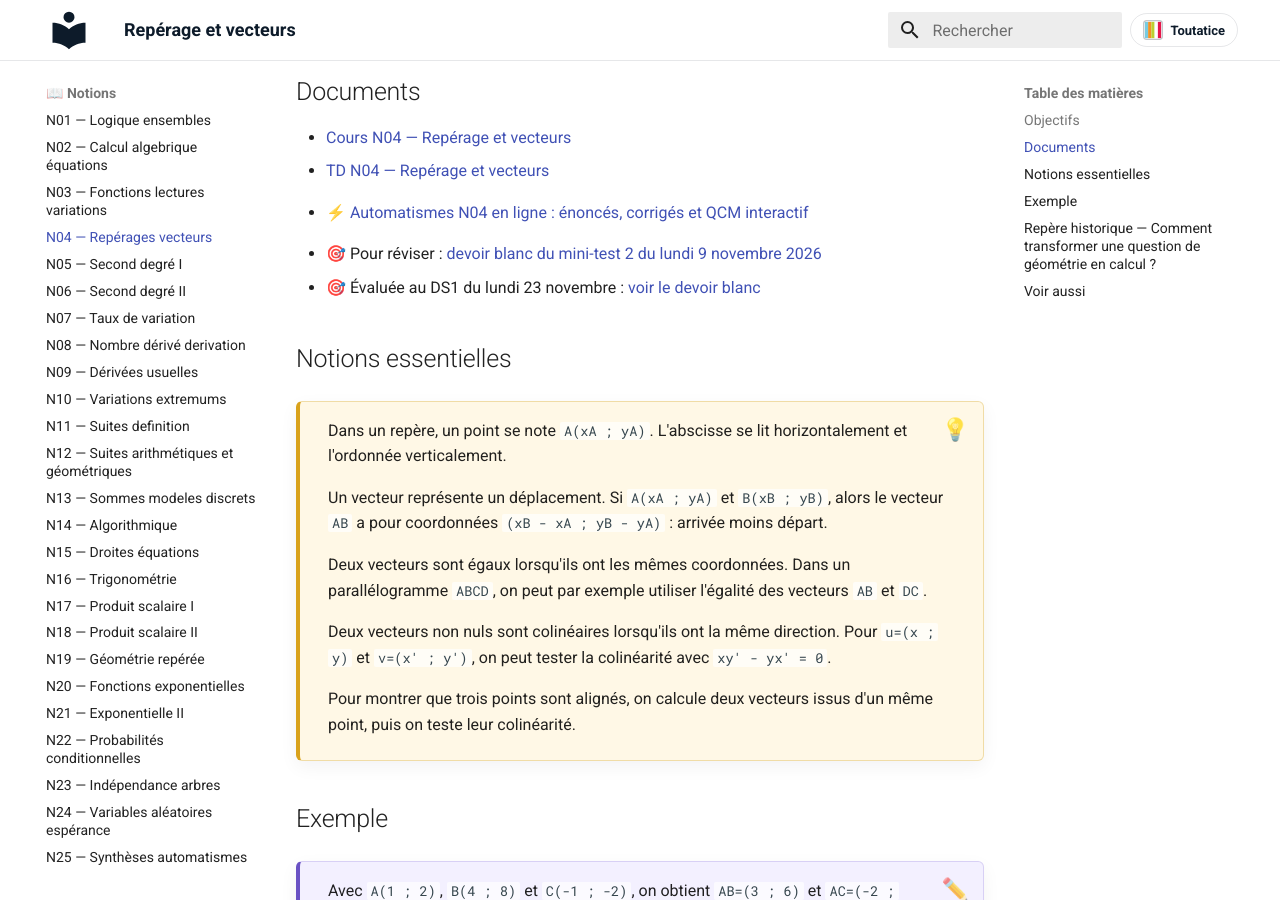
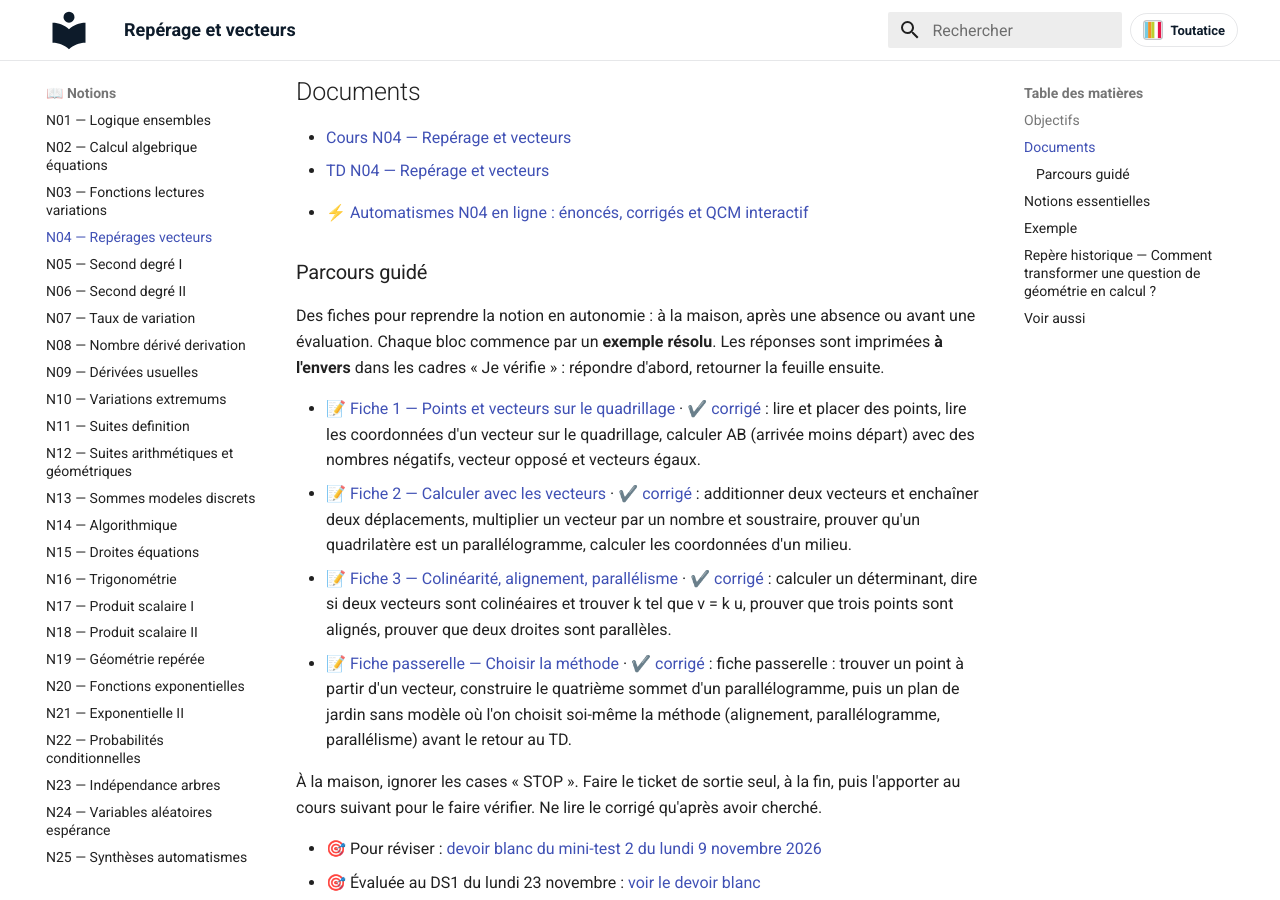
Before and after one commit to vnicolle56610/maths-premiere-specialite, an MkDocs documentation site: the page built from docs/notions/N04-reperages-vecteurs.md, in a window 1280 px wide and 900 px high, scrolled down 626 px. Built offline with MkDocs 1.6.1 and Material for MkDocs 9.7.7, drawn with Linux system fonts in a browser that asks for light colours.

Commit message:
Publication automatique : 9 fichier(s) copié(s), 2 page(s) mise(s) à jour
Fichiers copiés :
  - docs/cours/COURS_N04_REPERAGES_VECTEURS.pdf
  - docs/parcours-guide/PARCOURS_GUIDE_N04_FICHE_1.pdf
  - docs/parcours-guide/PARCOURS_GUIDE_N04_FICHE_1_CORRIGE.pdf
  - docs/parcours-guide/PARCOURS_GUIDE_N04_FICHE_2.pdf
  - docs/parcours-guide/PARCOURS_GUIDE_N04_FICHE_2_CORRIGE.pdf
  - docs/parcours-guide/PARCOURS_GUIDE_N04_FICHE_3.pdf
  - docs/parcours-guide/PARCOURS_GUIDE_N04_FICHE_3_CORRIGE.pdf
  - docs/parcours-guide/PARCOURS_GUIDE_N04_FICHE_4.pdf
  - docs/parcours-guide/PARCOURS_GUIDE_N04_FICHE_4_CORRIGE.pdf

Pages mises à jour :
  - docs/corriges/index.md
  - docs/notions/N04-reperages-vecteurs.md

Autres fichiers :
  - publication_manifest.json

Généré par le protocole de publication (publier_ressources_site.py / publier_ressources_gui.py).

```diff
--- a/docs/notions/N04-reperages-vecteurs.md
+++ b/docs/notions/N04-reperages-vecteurs.md
@@ -32,6 +32,19 @@ Le repérage donne un langage efficace pour traiter la géométrie par le calcul
 <!-- AUTOMATISMES-WEB:START -->
 - ⚡ [Automatismes N04 en ligne : énoncés, corrigés et QCM interactif](../automatismes/automatismes-N04-reperage-vecteurs.md)
 <!-- AUTOMATISMES-WEB:END -->
+
+<!-- PARCOURS-GUIDE:START -->
+### Parcours guidé
+
+Des fiches pour reprendre la notion en autonomie : à la maison, après une absence ou avant une évaluation. Chaque bloc commence par un **exemple résolu**. Les réponses sont imprimées **à l'envers** dans les cadres « Je vérifie » : répondre d'abord, retourner la feuille ensuite.
+
+- 📝 [Fiche 1 — Points et vecteurs sur le quadrillage](../parcours-guide/PARCOURS_GUIDE_N04_FICHE_1.pdf) · ✔️ [corrigé](../parcours-guide/PARCOURS_GUIDE_N04_FICHE_1_CORRIGE.pdf) : lire et placer des points, lire les coordonnées d'un vecteur sur le quadrillage, calculer AB (arrivée moins départ) avec des nombres négatifs, vecteur opposé et vecteurs égaux.
+- 📝 [Fiche 2 — Calculer avec les vecteurs](../parcours-guide/PARCOURS_GUIDE_N04_FICHE_2.pdf) · ✔️ [corrigé](../parcours-guide/PARCOURS_GUIDE_N04_FICHE_2_CORRIGE.pdf) : additionner deux vecteurs et enchaîner deux déplacements, multiplier un vecteur par un nombre et soustraire, prouver qu'un quadrilatère est un parallélogramme, calculer les coordonnées d'un milieu.
+- 📝 [Fiche 3 — Colinéarité, alignement, parallélisme](../parcours-guide/PARCOURS_GUIDE_N04_FICHE_3.pdf) · ✔️ [corrigé](../parcours-guide/PARCOURS_GUIDE_N04_FICHE_3_CORRIGE.pdf) : calculer un déterminant, dire si deux vecteurs sont colinéaires et trouver k tel que v = k u, prouver que trois points sont alignés, prouver que deux droites sont parallèles.
+- 📝 [Fiche passerelle — Choisir la méthode](../parcours-guide/PARCOURS_GUIDE_N04_FICHE_4.pdf) · ✔️ [corrigé](../parcours-guide/PARCOURS_GUIDE_N04_FICHE_4_CORRIGE.pdf) : fiche passerelle : trouver un point à partir d'un vecteur, construire le quatrième sommet d'un parallélogramme, puis un plan de jardin sans modèle où l'on choisit soi-même la méthode (alignement, parallélogramme, parallélisme) avant le retour au TD.
+
+À la maison, ignorer les cases « STOP ». Faire le ticket de sortie seul, à la fin, puis l'apporter au cours suivant pour le faire vérifier. Ne lire le corrigé qu'après avoir cherché.
+<!-- PARCOURS-GUIDE:END -->
 
 <!-- AUTO-EVAL:START -->
 - 🎯 Pour réviser : [devoir blanc du mini-test 2 du lundi 9 novembre 2026](../preparer-evaluation/index.md#mt2-2026-2027)
```
Also changed, not shown: docs/corriges/index.md (+7 -0 lines), publication_manifest.json (+12 -0 lines), 9 other files.
